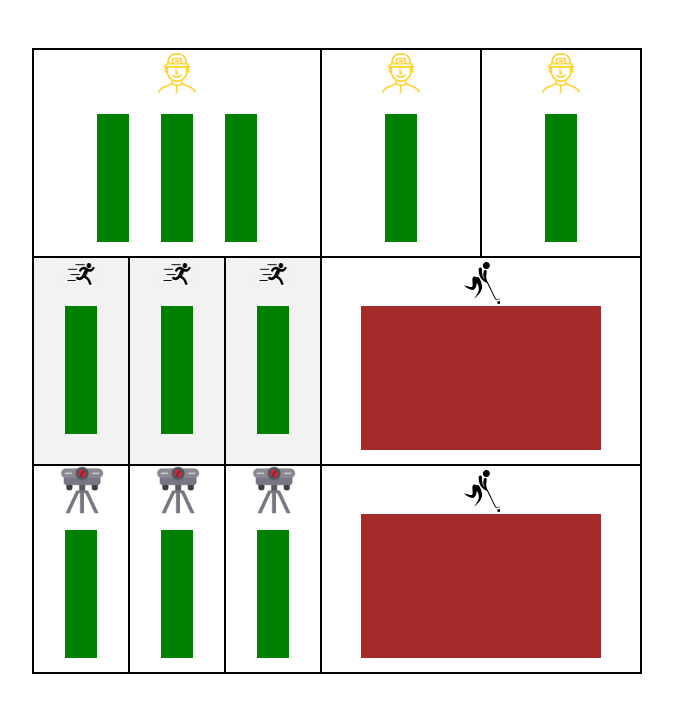
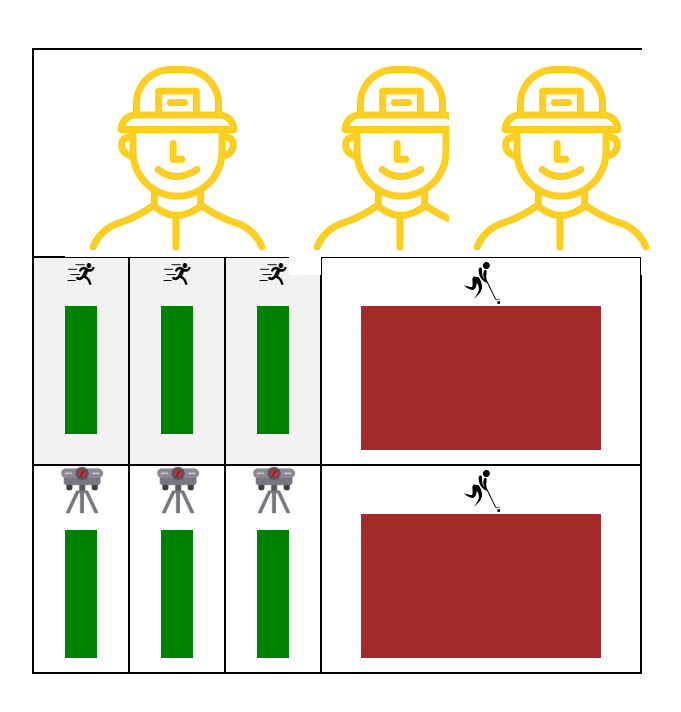
Before and after one commit to mvishnurana1/revo-bookings-app, a React (Create React App) app: page / in a window 1280 px wide. Shown: the top 712 px of the page, without its empty margins (303-984 px from the left). Built offline with nearby package versions, Linux system fonts and the light colour scheme.

Commit message:
Reduced mark up code for FloorBall court

```diff
--- a/src/Components/Map/Map.jsx
+++ b/src/Components/Map/Map.jsx
@@ -12,6 +12,8 @@ import RunNets from '../../assets/run-up-nets.png';
 
 const BOWLING_MACHINES = ['Bowling Machine 1', 'Bowling Machine 2', 'Bowling Machine 3'];
 const COACHES_BOX = ['Coaches Box 2', 'Coaches Box 3'];
+const RUN_UP_NETS = ['Run Up Net 1', 'Run Up Net 2', 'Run Up Net 3'];
+const FOOT_BALL_COURTS = ['FloorBall 1', 'FloorBall 2'];
 
 class Map extends Component {
   constructor(props) {
@@ -66,7 +68,7 @@ class Map extends Component {
             <div className='columnStyle'>
               <div className='bowlingMachineBox' id='coaches_box' onClick={(e) => this.handleClick(e)}>
                 <div>
-                  <img  id='coaches_box'style={{width:'3rem', height:'3rem'}} src={CoachPng} alt="" />
+                  <img  id='coaches_box' className="centre" src={CoachPng} alt="" />
                 </div>
                 <div  id='coaches_box' className='triplePitch'>
                   <div id='coaches_box' className="pitch triplet" />
@@ -75,18 +77,12 @@ class Map extends Component {
                 </div>
               </div>
               <div style={{ display: 'flex' }}>
-                <div id='runUpNets_1' onClick={(e) => this.handleClick(e)} className='runUpNets'>
-                  <img id='runUpNets_1' className='pitchBorders' src={RunNets} style={{width:'3rem', height:'2rem'}} alt="" />
-                  <div id='runUpNets_1' className="pitch" />
-                </div>
-                <div id='runUpNets_2' onClick={(e) => this.handleClick(e)} className='runUpNets'>
-                  <img id='runUpNets_2' className='pitchBorders' src={RunNets} style={{width:'3rem', height:'2rem'}} alt="" />
-                  <div id='runUpNets_2' className="pitch" />
-                </div>
-                <div id='runUpNets_3' onClick={(e) => this.handleClick(e)} className='runUpNets'>
-                  <img id='runUpNets_3' className='pitchBorders' src={RunNets} style={{width:'3rem', height:'2rem'}} alt="" />
-                  <div id='runUpNets_3' className="pitch" />
-                </div>
+                {RUN_UP_NETS.map((id) => (
+                  <div className="runUpNets" id={id} key={id} onClick={(e) => this.handleClick(e)}>
+                  <img id={id} className='pitchBorders' src={RunNets} style={{width:'3rem', height:'2rem'}} alt="" />
+                  <div id={id} className="pitch" />
+                  </div>
+                ))}
               </div>
 
               <div className='rowStyle'>
@@ -105,7 +101,7 @@ class Map extends Component {
                 {
                   COACHES_BOX.map((id) => (
                     <div className="CoachesBox1" key={id} id={id} onClick={(e) => this.handleClick(e)}>
-                       <img id={id}  style={{width:'3rem', height:'3rem'}} src={CoachPng} alt="" />
+                       <img id={id} className="centre" src={CoachPng} alt="" />
                        <div id={id}  className="pitch" />
                     </div>
                   ))
@@ -113,20 +109,12 @@ class Map extends Component {
               </div>
 
               <div className='columnStyle'>
-                <div id='floorBall_1' onClick={(e) => this.handleClick(e)} className='floorBall'>
-                  <div id='floorBall_1'>
-                    <img id='floorBall_1' style={{width:'5rem', height:'3rem'}} src={FloorBall} alt="" />
+                {FOOT_BALL_COURTS.map((id) => (
+                  <div className='floorBall' key={id} onClick={(e) => this.handleClick(e)}>
+                    <img id={id} style={{width:'5rem', height:'3rem'}} src={FloorBall} alt="" />
+                    <div id={id} className="court" />
                   </div>
-                  <div id='floorBall_1' className="court" />
-                </div>
-                <div id='floorBall_2' onClick={(e) => this.handleClick(e)} className='floorBall'>
-                  <div id='floorBall_2'>
-                    <img id='floorBall_2' style={{width:'5rem', height:'3rem'}} src={FloorBall} alt="" />
-                  </div>
-                  <div id='floorBall_2'>
-                    <div id='floorBall_2' className="court" />
-                  </div>
-                </div>
+                ))}
               </div>
             </div>
           </div>
```
